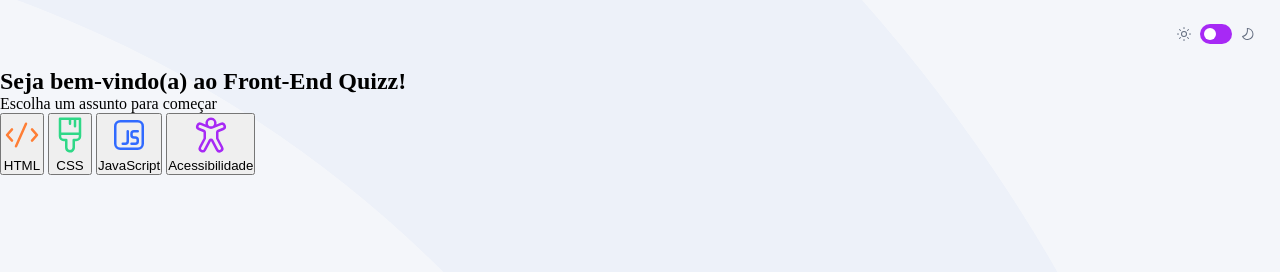
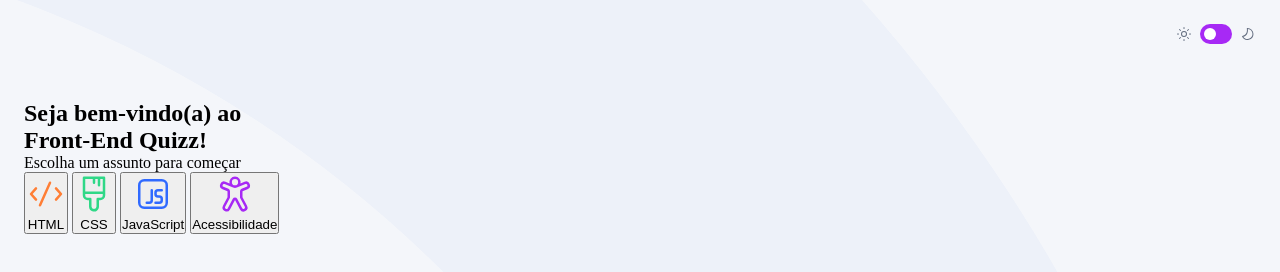
Before and after one commit to Emilio133752/projectQuizAp, a plain HTML site: page index.html in a window 1280 px wide. Drawn offline with Linux system fonts and the light colour scheme.

Commit message:
arrumando a disposicao do h1 na tela

```diff
--- a/index.html
+++ b/index.html
@@ -20,7 +20,10 @@
      </header>
      <main>
         <section class="boas_vindas">
-            <h1>Seja bem-vindo(a) ao Front-End Quizz!</h1>
+            <h1>
+                Seja bem-vindo(a) ao <br>
+                <strong>Front-End Quizz!</strong>
+            </h1>
             <p>Escolha um assunto para começar</p>
         </section>
         <section class="assuntos">
--- a/style.css
+++ b/style.css
@@ -50,3 +50,7 @@ header{
     height: 12px;
     border-radius: 999px;
 }
+
+main{
+    padding: 32px 24px;
+}
```
